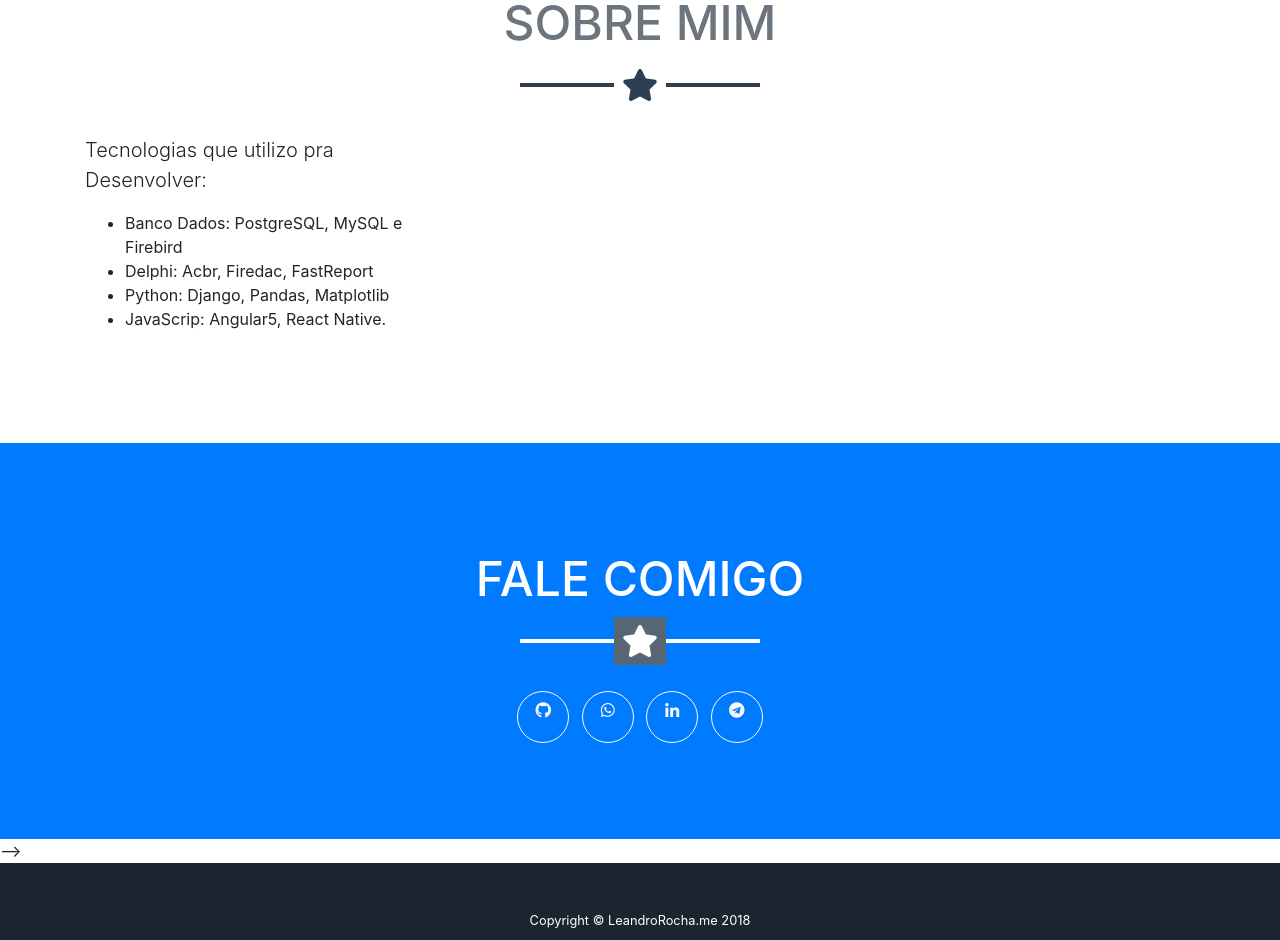
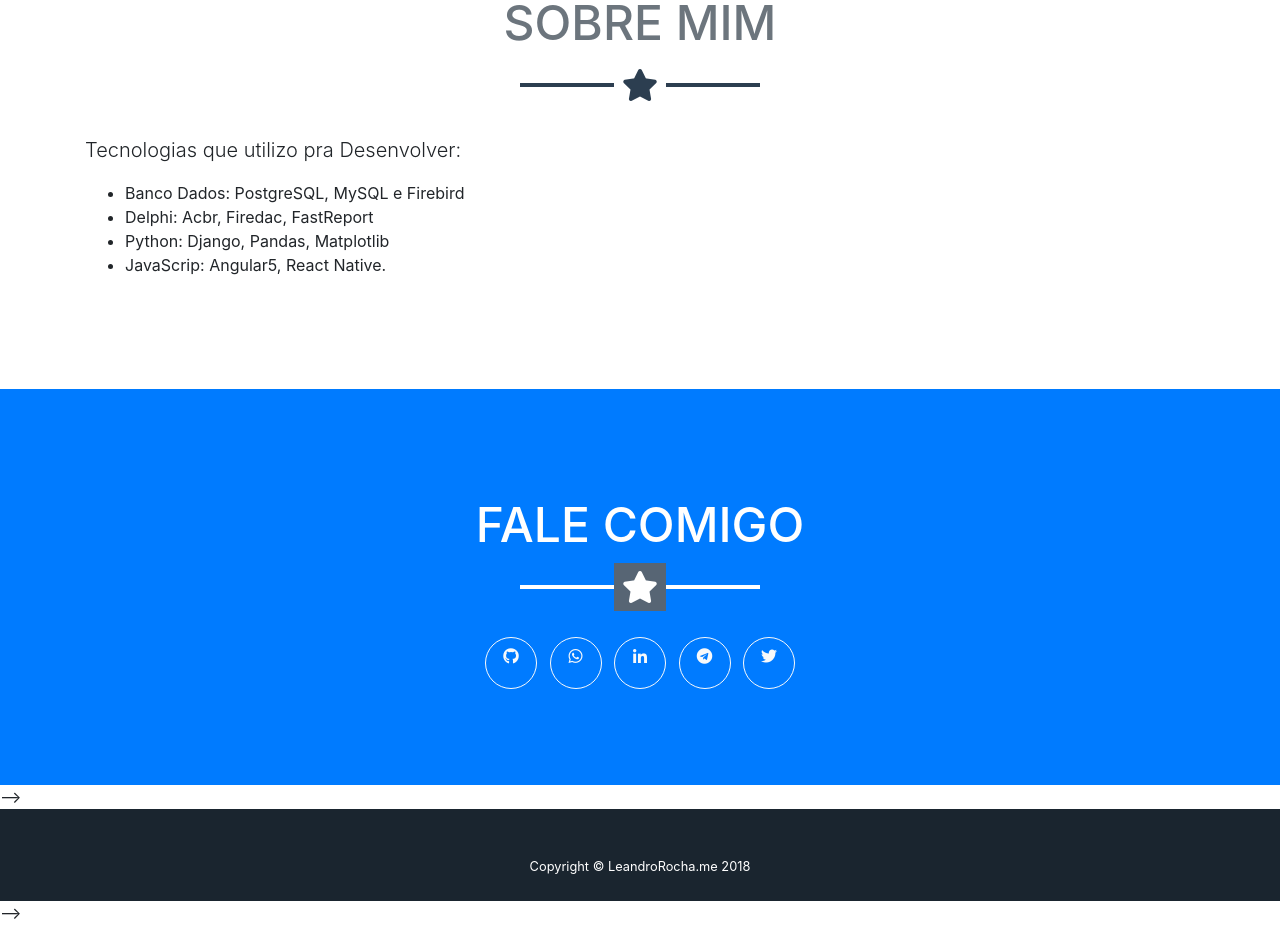
Before and after one commit to LeandroPragmatico/SiteProfissonal, a website with bundled scripts: page index.html in a window 1280 px wide. Shown: the part 1111-2051 px from the top of the page. Built offline with nearby package versions, Linux system fonts and the light colour scheme.

Commit message:
add twitter

```diff
--- a/index.html
+++ b/index.html
@@ -81,17 +81,18 @@
     </header>
 
     <section class="sobre" id="sobre">
+
     <div class="container">
     <h2 class="text-center text-uppercase text-secondary mb-0">Sobre mim</h2>
+
     <hr class="star-dark mb-5">
-    <div class="row">
+    <div class="row ">
         <!-- <div class="col-lg-4 ml-auto">
           <p class="lead">Desenvolvo aplicativos pra Desktop, Web e smartphone.
              <br> <br>Nada mais fala mais alto que o Resultado!</p>
         </div> -->
-        <div class="col-lg-4 mr-auto">
+        <div class="col-lg-5 mr-auto">
           <p class="lead">
-
               Tecnologias que utilizo pra Desenvolver:<br>
               <ul>
                 <li>Banco Dados: PostgreSQL, MySQL e Firebird</li>
@@ -212,6 +213,13 @@
                 <i class="fab fa-fw fa-telegram"></i>
               </a>
             </li>
+
+            <li class="list-inline-item">
+                <a class="btn btn-outline-light btn-social text-center rounded-circle" target="_blank" href="https://twitter.com/leandrorochaadm">
+                  <i class="fab fa-fw fa-twitter"></i>
+                </a>
+              </li>
+
           </ul>
         </div>
         <!-- <div class="col-md-4">
```
Also changed, not shown: README.md (deleted).
